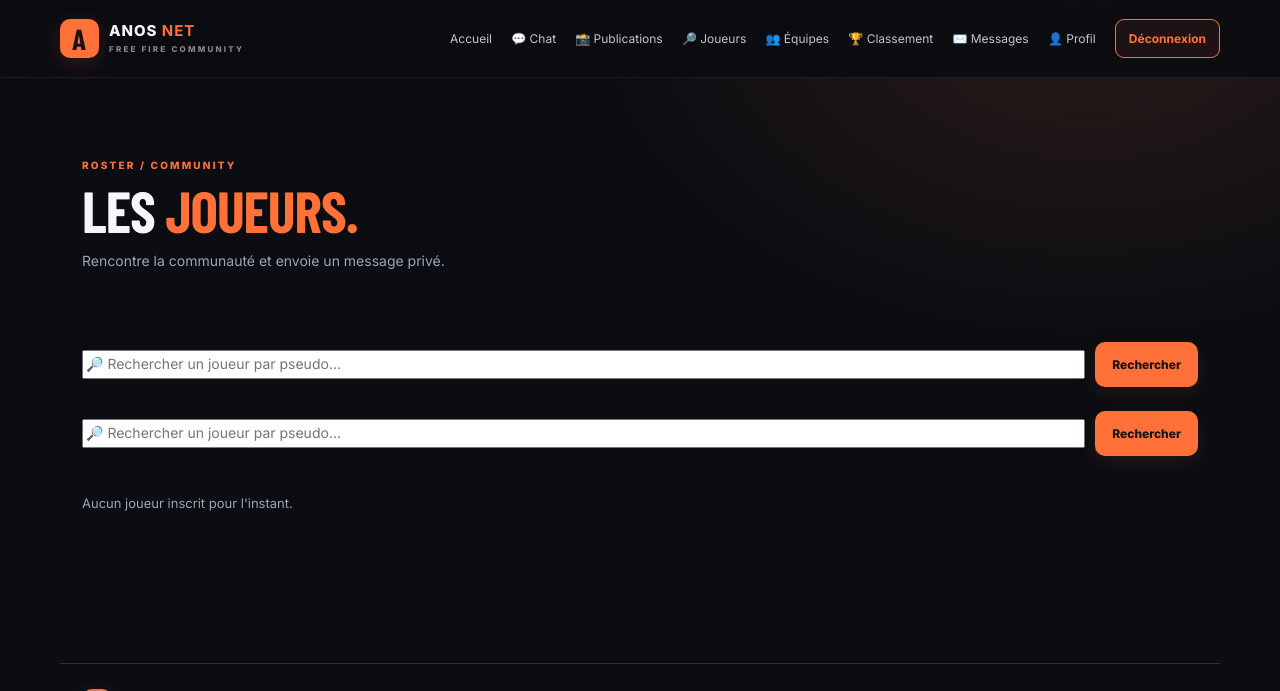
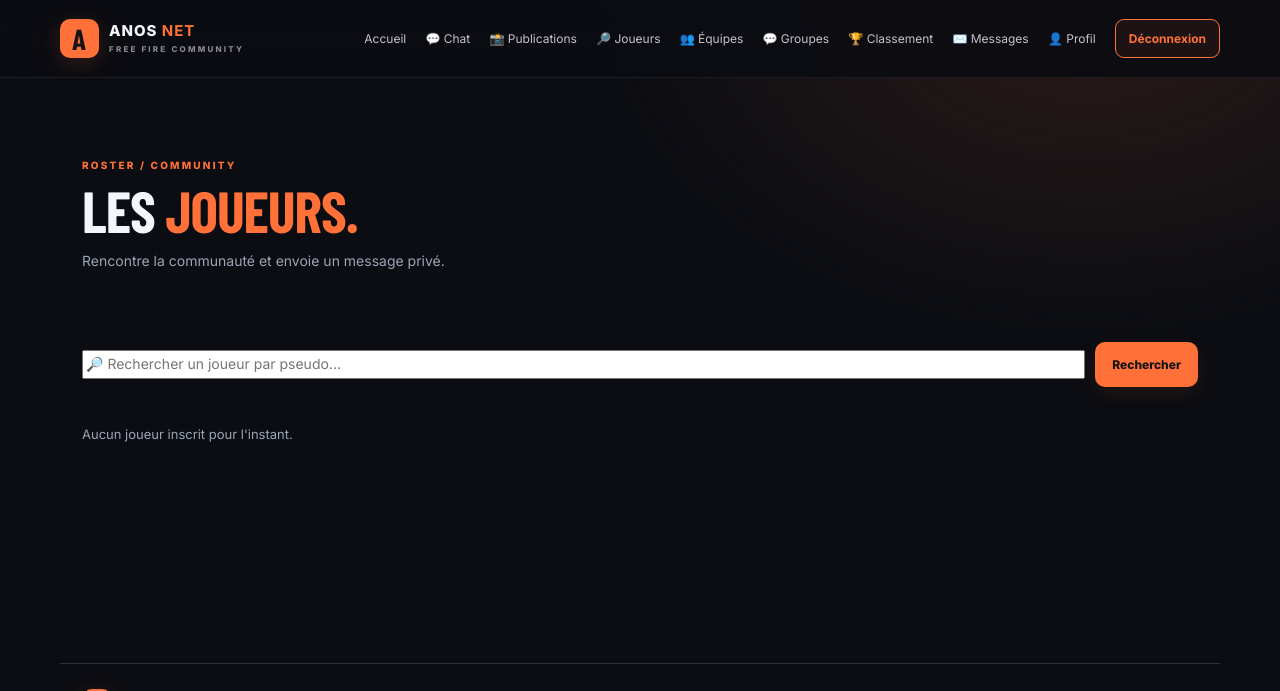
Before and after one commit to sanigarbaisa5-pixel/Anos_Net, a Flask app: page /members in a window 1280 px wide. Shown: the top 691 px of the page. Run offline with Flask 3, Linux system fonts and the light colour scheme; the visitor is signed in with stand-in values (Sample User, id 1); data comes from the database, SQL or seed files in the repository; some libraries are stand-ins or nearby versions; some web fonts are replaced.

Commit message:
Add files via upload

```diff
--- a/templates/base.html
+++ b/templates/base.html
@@ -1,2 +1,2 @@
 <!doctype html><html lang="fr"><head><meta charset="utf-8"><meta name="viewport" content="width=device-width,initial-scale=1"><meta name="theme-color" content="#101014"><title>{% block title %}ANOS NET{% endblock %}</title><link rel="stylesheet" href="{{ url_for('static', filename='style.css') }}"></head><body><header class="top"><a class="brand" href="{{ url_for('home') }}"><span class="brand-mark">A</span><span>ANOS <b>NET</b><small>FREE FIRE COMMUNITY</small></span></a><button class="menu-toggle" onclick="document.querySelector('.nav').classList.toggle('open')">☰</button><nav class="nav"><a href="{{ url_for('home') }}">Accueil</a><a href="{{ url_for('chat') }}">💬 Chat</a>
-    <a href="{{ url_for('feed') }}">📸 Publications</a><a href="{{ url_for('members') }}">🔎 Joueurs</a><a href="{{ url_for('teams') }}">👥 Équipes</a><a href="{{ url_for('leaderboard') }}">🏆 Classement</a>{% if current_user.is_authenticated %}<a href="{{ url_for('inbox') }}">✉️ Messages</a><a href="{{ url_for('profile') }}">👤 Profil</a>{% if current_user.is_admin %}<a class="admin-link" href="{{ url_for('admin') }}">Admin</a>{% endif %}<a class="nav-cta" href="{{ url_for('logout') }}">Déconnexion</a>{% else %}<a class="nav-cta" href="{{ url_for('login') }}">Connexion</a>{% endif %}</nav></header><main class="wrap">{% with messages = get_flashed_messages(with_categories=true) %}{% if messages %}<div class="flash-wrap">{% for category, message in messages %}<div class="flash {{ category }}">{{ message }}</div>{% endfor %}</div>{% endif %}{% endwith %}{% block content %}{% endblock %}</main><footer><div class="brand small-brand"><span class="brand-mark">A</span><span>ANOS <b>NET</b><small>LA COMMUNAUTÉ JOUE ICI.</small></span></div><span>Projet communautaire indépendant · Non affilié à Garena</span><a class="feedback-link" href="https://wa.me/2347071776576?text=Bonjour%20ANOS%20NET%2C%20voici%20mon%20feedback%20%3A" target="_blank" rel="noopener">💡 Feedback WhatsApp</a></footer></body></html>
+    <a href="{{ url_for('feed') }}">📸 Publications</a><a href="{{ url_for('members') }}">🔎 Joueurs</a><a href="{{ url_for('teams') }}">👥 Équipes</a>{% if current_user.is_authenticated %}<a href="{{ url_for('groups') }}">💬 Groupes</a>{% endif %}<a href="{{ url_for('leaderboard') }}">🏆 Classement</a>{% if current_user.is_authenticated %}<a href="{{ url_for('inbox') }}">✉️ Messages</a><a href="{{ url_for('profile') }}">👤 Profil</a>{% if current_user.is_admin %}<a class="admin-link" href="{{ url_for('admin') }}">Admin</a>{% endif %}<a class="nav-cta" href="{{ url_for('logout') }}">Déconnexion</a>{% else %}<a class="nav-cta" href="{{ url_for('login') }}">Connexion</a>{% endif %}</nav></header><main class="wrap">{% with messages = get_flashed_messages(with_categories=true) %}{% if messages %}<div class="flash-wrap">{% for category, message in messages %}<div class="flash {{ category }}">{{ message }}</div>{% endfor %}</div>{% endif %}{% endwith %}{% block content %}{% endblock %}</main><footer><div class="brand small-brand"><span class="brand-mark">A</span><span>ANOS <b>NET</b><small>LA COMMUNAUTÉ JOUE ICI.</small></span></div><span>Projet communautaire indépendant · Non affilié à Garena</span><a class="feedback-link" href="https://wa.me/2347071776576?text=Bonjour%20ANOS%20NET%2C%20voici%20mon%20feedback%20%3A" target="_blank" rel="noopener">💡 Feedback WhatsApp</a></footer></body></html>
--- /dev/null
+++ b/templates/group_chat.html
@@ -0,0 +1 @@
+{% extends 'base.html' %}{% block title %}{{ group.name }} · ANOS NET{% endblock %}{% block content %}<section class="page-heading"><span class="eyebrow">GROUP CHAT</span><h1>{{ group.name }}</h1><p>{{ members|length }} membre(s) dans ce groupe.</p><a class="text-link" href="{{ url_for('groups') }}">← Retour aux groupes</a></section><section class="panel chat-panel"><div class="messages">{% for m in messages %}<article class="message {% if m.user_id == current_user.id %}mine{% endif %}"><span class="avatar">{{ m.user.username[0]|upper }}</span><div class="message-body"><div><b>{{ 'Toi' if m.user_id == current_user.id else m.user.username }}</b><time>{{ m.created_at.strftime('%d/%m %H:%M') }}</time></div><p>{{ m.body }}</p></div></article>{% else %}<p class="muted">Pas encore de messages. Lance la conversation !</p>{% endfor %}</div><form class="chat-form" method="post"><input name="body" maxlength="1000" required placeholder="Écrire au groupe..."/><button class="btn primary">Envoyer ↗</button></form></section>{% endblock %}
--- /dev/null
+++ b/templates/groups.html
@@ -0,0 +1 @@
+{% extends 'base.html' %}{% block title %}Groupes · ANOS NET{% endblock %}{% block content %}<section class="page-heading"><span class="eyebrow">GROUP COMMS</span><h1>TES <em>GROUPES.</em></h1><p>Crée un salon privé et invite les joueurs.</p></section><form class="panel team-form" method="post"><h2>Créer un groupe de discussion</h2><label>Nom du groupe<input name="name" required minlength="3" maxlength="60" placeholder="Ex. ANOS Squad" /></label><label>Membres à inviter</label><div class="group-user-list">{% for u in users %}<label class="group-user"><input type="checkbox" name="member_ids" value="{{ u.id }}"> {{ u.username }}</label>{% else %}<p class="muted">Aucun autre membre pour l'instant.</p>{% endfor %}</div><button class="btn primary">Créer le groupe ↗</button></form><section class="section-head"><div><h2>Mes groupes</h2></div></section><div class="team-grid">{% for g in groups %}<a class="panel team-card" href="{{ url_for('group_chat', group_id=g.id) }}"><span class="feature-icon">👥</span><h3>{{ g.name }}</h3><p>Ouvrir la discussion</p><small>Créé par {{ g.owner.username }}</small></a>{% else %}<p class="muted">Tu n'as pas encore de groupe.</p>{% endfor %}</div>{% endblock %}
--- a/templates/members.html
+++ b/templates/members.html
@@ -1,3 +1,3 @@
 {% extends 'base.html' %}{% block title %}Joueurs · ANOS NET{% endblock %}{% block content %}<section class="page-heading"><span class="eyebrow">ROSTER / COMMUNITY</span><h1>LES <em>JOUEURS.</em></h1><p>Rencontre la communauté et envoie un message privé.</p></section><form class="player-search" method="get"><input type="search" name="q" value="{{ q }}" placeholder="🔎 Rechercher un joueur par pseudo..."><button class="btn primary">Rechercher</button>{% if q %}<a class="btn ghost" href="{{ url_for('members') }}">Effacer</a>{% endif %}</form>
-<form class="player-search" method="get"><input type="search" name="q" value="{{ q }}" placeholder="🔎 Rechercher un joueur par pseudo..."><button class="btn primary">Rechercher</button>{% if q %}<a class="btn ghost" href="{{ url_for('members') }}">Effacer</a>{% endif %}</form>
-<section class="member-grid">{% for u in users %}<article class="panel member-card">{% if u.profile_image %}<img class="avatar large" src="{{ url_for('static', filename=u.profile_image) }}" alt="">{% else %}{% if u.profile_image %}<img class="avatar large" src="{{ url_for('static', filename=u.profile_image) }}" alt="">{% else %}<span class="avatar large">{{ u.username[0]|upper }}</span>{% endif %}{% endif %}<div><h3>{{ u.username }} {% if u.is_admin %}<span class="tag">ADMIN</span>{% endif %}</h3><p>{{ u.bio or 'Joueur Free Fire' }}</p><small>Rang : {{ u.rank }} · {{ u.favorite_mode }}</small></div>{% if current_user.is_authenticated and current_user.id != u.id %}<a class="btn ghost compact" href="{{ url_for('dm', user_id=u.id) }}">Message ↗</a>{% endif %}</article>{% else %}<p class="muted">Aucun joueur inscrit pour l'instant.</p>{% endfor %}</section>{% endblock %}
+
+<section class="member-grid">{% for u in users %}<article class="panel member-card">{% if u.profile_image %}<img class="avatar large" src="{{ url_for('static', filename=u.profile_image) }}" alt="">{% else %}<span class="avatar large">{{ u.username[0]|upper }}</span>{% endif %}<div><h3>{{ u.username }} {% if u.is_admin %}<span class="tag">ADMIN</span>{% endif %}</h3><p>{{ u.bio or 'Joueur Free Fire' }}</p><small>Rang : {{ u.rank }} · {{ u.favorite_mode }}</small></div>{% if current_user.is_authenticated and current_user.id != u.id %}<a class="btn ghost compact" href="{{ url_for('dm', user_id=u.id) }}">Message ↗</a>{% endif %}</article>{% else %}<p class="muted">Aucun joueur inscrit pour l'instant.</p>{% endfor %}</section>{% endblock %}
--- a/templates/profile.html
+++ b/templates/profile.html
@@ -1,4 +1,4 @@
-{% extends 'base.html' %}{% block title %}Mon profil · ANOS NET{% endblock %}{% block content %}<section class="page-heading"><span class="eyebrow">PLAYER CARD / EDIT</span><h1>TON <em>PROFIL.</em></h1><p>Fais savoir à la communauté qui tu es.</p></section><form class="panel profile-form" method="post" enctype="multipart/form-data"><div class="profile-banner">{% if current_user.profile_image %}<img class="avatar huge profile-photo" src="{{ url_for('static', filename=current_user.profile_image) }}" alt="Photo de profil">{% else %}{% if current_user.profile_image %}<img class="avatar huge profile-photo" src="{{ url_for('static', filename=current_user.profile_image) }}" alt="Photo de profil">{% else %}<span class="avatar huge">{{ current_user.username[0]|upper }}</span>{% endif %}{% endif %}<div><h2>{{ current_user.username }} {% if current_user.is_admin %}<span class="tag">ADMIN</span>{% endif %}</h2><p>Membre depuis {{ current_user.joined_at.strftime('%d/%m/%Y') }}</p></div></div><label>Photo de profil (depuis ta galerie)
+{% extends 'base.html' %}{% block title %}Mon profil · ANOS NET{% endblock %}{% block content %}<section class="page-heading"><span class="eyebrow">PLAYER CARD / EDIT</span><h1>TON <em>PROFIL.</em></h1><p>Fais savoir à la communauté qui tu es.</p></section><form class="panel profile-form" method="post" enctype="multipart/form-data"><div class="profile-banner">{% if current_user.profile_image %}<img class="avatar huge profile-photo" src="{{ url_for('static', filename=current_user.profile_image) }}" alt="Photo de profil">{% else %}<span class="avatar huge">{{ current_user.username[0]|upper }}</span>{% endif %}<div><h2>{{ current_user.username }} {% if current_user.is_admin %}<span class="tag">ADMIN</span>{% endif %}</h2><p>Membre depuis {{ current_user.joined_at.strftime('%d/%m/%Y') }}</p></div></div><label>Photo de profil (depuis ta galerie)
     <input type="file" name="profile_image" accept="image/png,image/jpeg,image/webp,image/gif">
   </label>
   <label>Photo de profil (depuis ta galerie)
```
